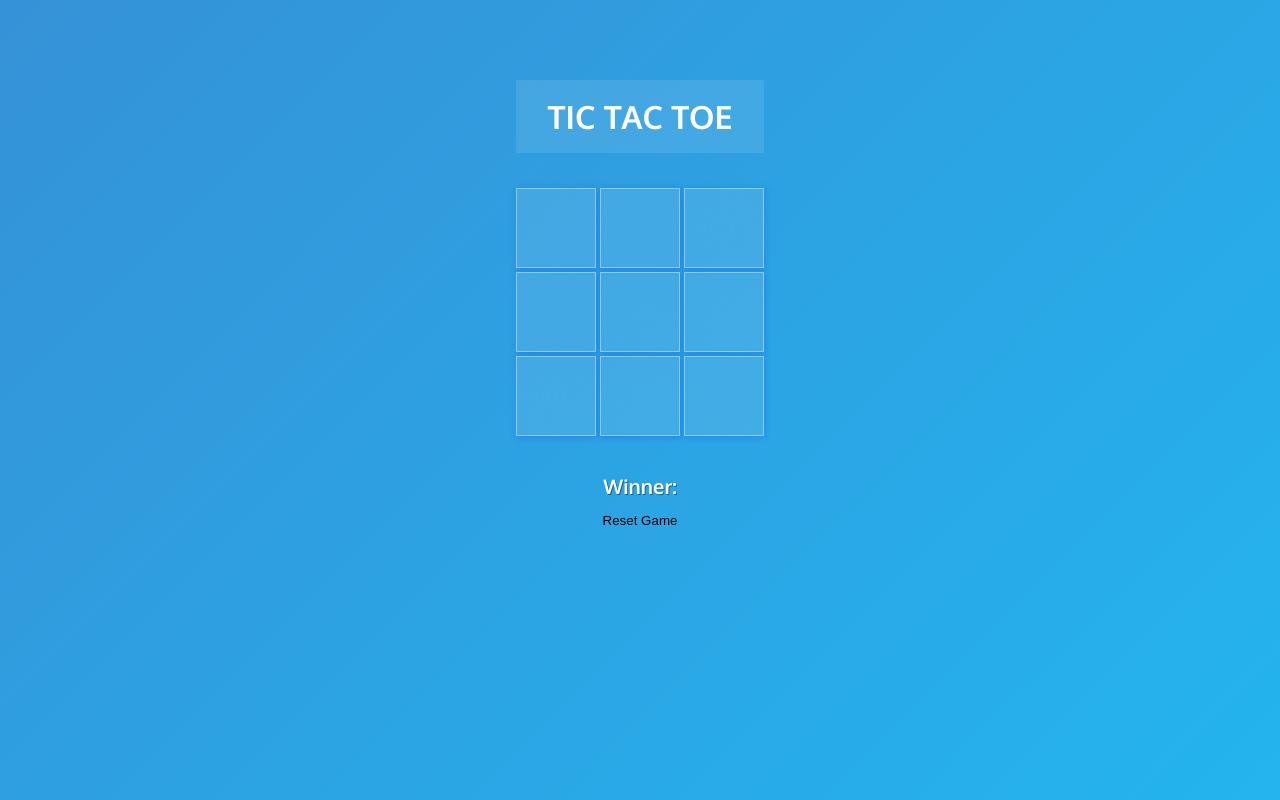
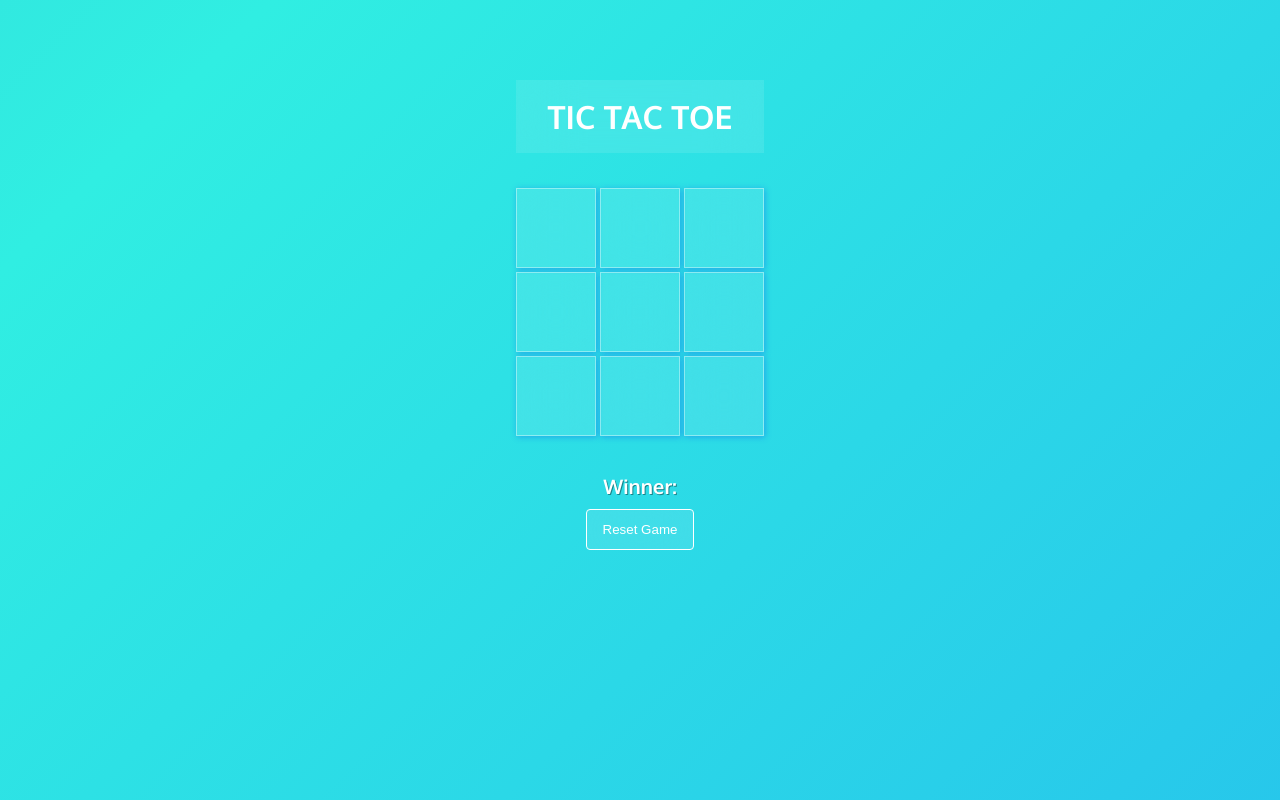
Before and after one commit to Kristian-kodehode/react-tictactoe, a React (Vite) app: page / in a window 1280 px wide. Built offline with nearby package versions, Linux system fonts and the light colour scheme.

Commit message:
Styled reset game button

```diff
--- a/src/index.css
+++ b/src/index.css
@@ -9,15 +9,14 @@ body {
   overflow: hidden;
   margin: auto;
   font-family: "Oxygen", sans-serif;
-  /* overflow: auto; */
   background: linear-gradient(
     315deg,
-    rgb(35, 181, 239) 3%,
-    rgba(60, 132, 206, 1) 38%,
-    rgba(48, 238, 226, 1) 68%,
+    rgb(35, 181, 239) 1%,
+    rgba(48, 238, 226, 1) 33%,
+    rgb(60, 187, 206) 66%,
     rgb(25, 201, 255) 98%
   );
-  animation: gradient 15s ease infinite;
+  animation: gradient 15s ease-in-out infinite;
   background-size: 400% 400%;
   background-attachment: fixed;
 }
@@ -118,8 +117,14 @@ button {
   justify-content: center;
 }
 
-.game-info > ol {
+.game-info > button {
   color: white;
+  border: 1px solid white;
+  border-radius: 4px;
+  padding: 12px 16px;
+  background-color: rgba(255, 255, 255, 0.1);
+  backdrop-filter: blur(30px);
+  cursor: pointer;
 }
 .platform {
   display: flex;
@@ -158,6 +163,8 @@ Altered codepen
   }
 }
 
+/*
+*/
 .wave {
   background: rgb(255 255 255 / 25%);
   border-radius: 1000% 1000% 0 0;
@@ -169,8 +176,7 @@ Altered codepen
   opacity: 0.8;
   bottom: 0;
   left: 0;
-  /* z-index: -1; */
-  z-index: -90;
+  z-index: -1;
 }
 
 .wave:nth-of-type(2) {
@@ -206,7 +212,6 @@ Altered codepen
     transform: translateX(1);
   }
 }
-
 /*
 
 
```
